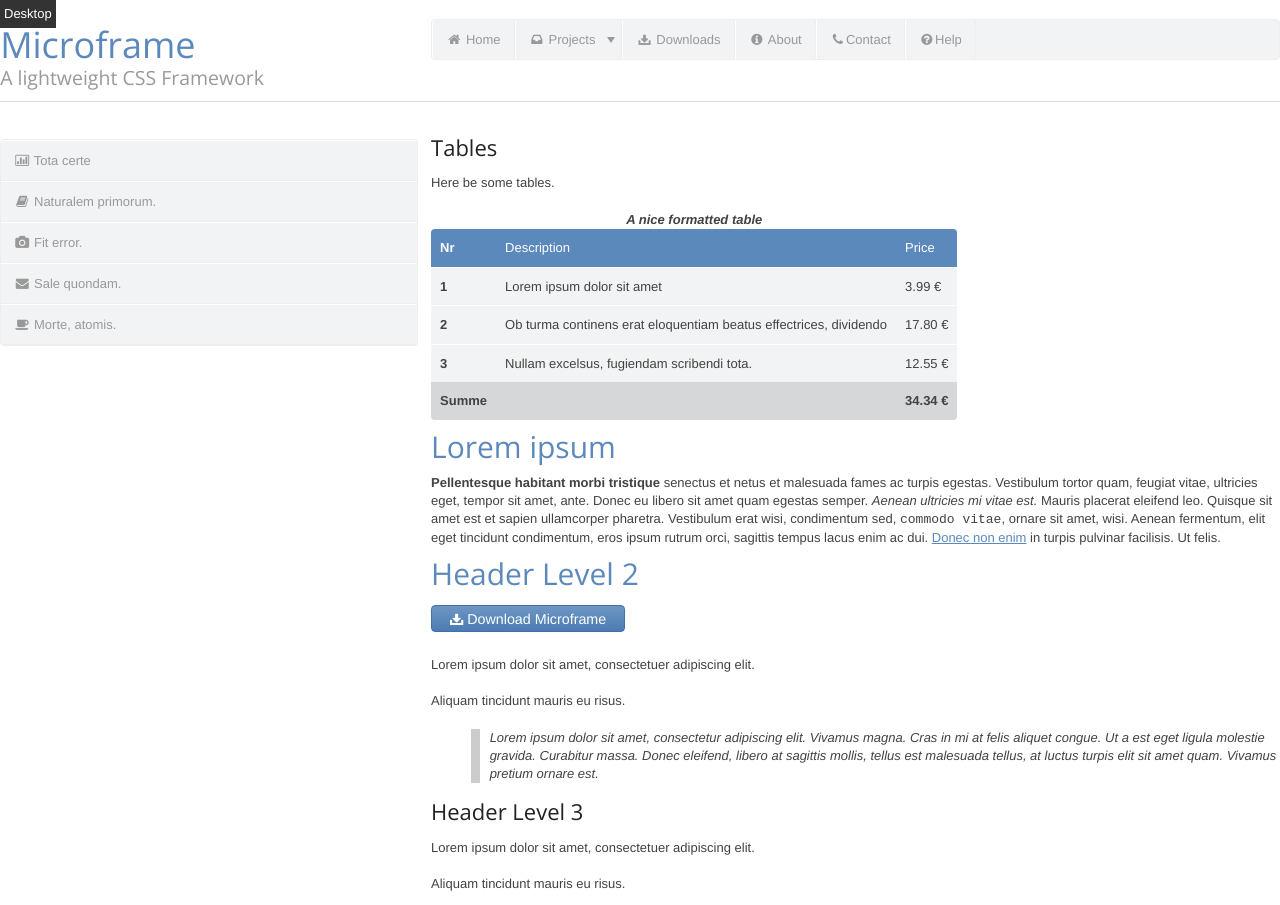
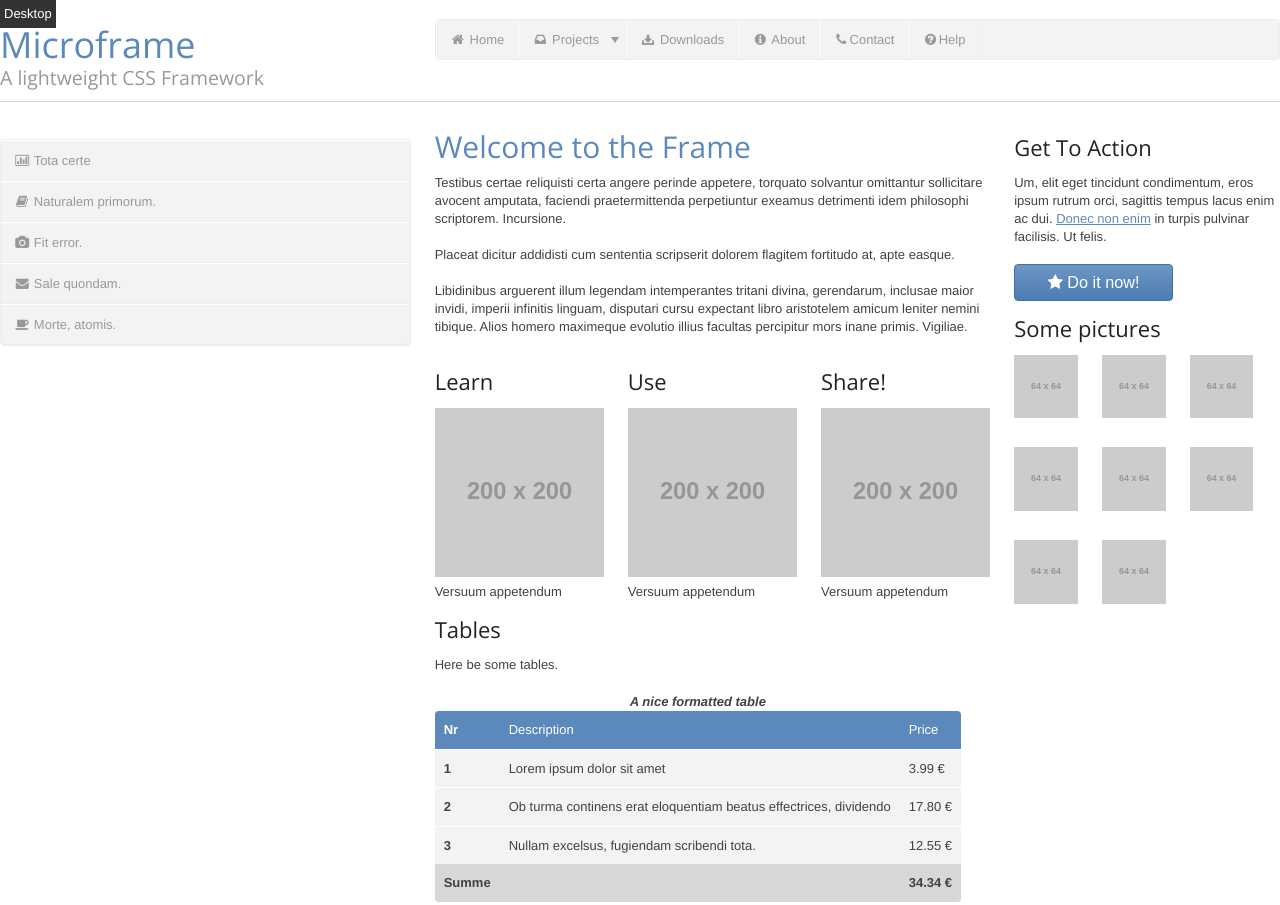
Before and after one commit to hannenz/microframe, a plain HTML site: page index.html in a window 1280 px wide. Shown: the top 905 px of the page. Drawn offline with nearby package versions, Linux system fonts and the light colour scheme; files that its build step writes are made by us from their sources; placeholder pictures from the web are drawn by us.

Commit message:
Some fixes and improvements
- extended index.html to display more framework elements and placeholders

- fixed double click event binding in navlist.js

- tested on real phone (js is quite slow, but it works well)

- Started excessive commenting

```diff
--- a/index.html
+++ b/index.html
@@ -1,4 +1,4 @@
-<!DOCTYPE html>
+<!doctype html>
 <!--[if lt IE 7]>      <html class="no-js lt-ie9 lt-ie8 lt-ie7"> <![endif]-->
 <!--[if IE 7]>         <html class="no-js lt-ie9 lt-ie8"> <![endif]-->
 <!--[if IE 8]>         <html class="no-js lt-ie9"> <![endif]-->
@@ -16,9 +16,10 @@
         <link href='http://fonts.googleapis.com/css?family=Open+Sans:400,300,300italic,400italic,600,700' rel='stylesheet' type='text/css'>
 
         <script src="js/vendor/modernizr-2.6.2.min.js"></script>
-        <script src="http://code.jquery.com/jquery-1.9.1.min.js"></script>
+        <script src="js/vendor/jquery-1.9.0.min.js"></script>
     </head>
     <body>
+
         <!--[if lt IE 7]>
             <p class="chromeframe">You are using an <strong>outdated</strong> browser. Please <a href="http://browsehappy.com/">upgrade your browser</a> or <a href="http://www.google.com/chromeframe/?redirect=true">activate Google Chrome Frame</a> to improve your experience.</p>
         <![endif]-->
@@ -68,7 +69,42 @@
 						<li><a href="#"><i class="icon-coffee"></i> Morte, atomis.</a></li>
 					</ul>
 				</nav>
+				<div id="main-content" class="eight columns">
+
+					<div class="row">
 						<div class="eight columns">
+
+							<div class="row">
+								<div class="twelve columns">
+									<h2>Welcome to the Frame</h2>
+									<p>Testibus certae reliquisti certa angere perinde appetere, torquato solvantur omittantur sollicitare avocent amputata, faciendi praetermittenda perpetiuntur exeamus detrimenti idem philosophi scriptorem. Incursione.</p>
+									<p>Placeat dicitur addidisti cum sententia scripserit dolorem flagitem fortitudo at, apte easque.</p>
+									<p>Libidinibus arguerent illum legendam intemperantes tritani divina, gerendarum, inclusae maior invidi, imperii infinitis linguam, disputari cursu expectant libro aristotelem amicum leniter nemini tibique. Alios homero maximeque evolutio illius facultas percipitur mors inane primis. Vigiliae.</p>
+								</div>
+							</div>
+							<div class="row">
+								<div class="four columns">
+									<h3>Learn</h3>
+									<figure>
+										<img src="http://placehold.it/200x200" alt="" />
+										<figcaption>Versuum appetendum</figcaption>
+									</figure>
+								</div>
+								<div class="four columns">
+									<h3>Use</h3>
+									<figure>
+										<img src="http://placehold.it/200x200" alt="" />
+										<figcaption>Versuum appetendum</figcaption>
+									</figure>
+								</div>
+								<div class="four columns">
+									<h3>Share!</h3>
+									<figure>
+										<img src="http://placehold.it/200x200" alt="" />
+										<figcaption>Versuum appetendum</figcaption>
+									</figure>
+								</div>
+							</div>
 
 							<h3>Tables</h3>
 							<p>Here be some tables.</p>
@@ -111,6 +147,28 @@
 							<h2>Lorem ipsum</h2>
 
 							<p><strong>Pellentesque habitant morbi tristique</strong> senectus et netus et malesuada fames ac turpis egestas. Vestibulum tortor quam, feugiat vitae, ultricies eget, tempor sit amet, ante. Donec eu libero sit amet quam egestas semper. <em>Aenean ultricies mi vitae est.</em> Mauris placerat eleifend leo. Quisque sit amet est et sapien ullamcorper pharetra. Vestibulum erat wisi, condimentum sed, <code>commodo vitae</code>, ornare sit amet, wisi. Aenean fermentum, elit eget tincidunt condimentum, eros ipsum rutrum orci, sagittis tempus lacus enim ac dui. <a href="#">Donec non enim</a> in turpis pulvinar facilisis. Ut felis.</p>
+						</div>
+						<div class="four columns">
+							<aside class="callout panel">
+								<h3>Get To Action</h3>
+								<p>Um, elit eget tincidunt condimentum, eros ipsum rutrum orci, sagittis tempus lacus enim ac dui. <a href="#">Donec non enim</a> in turpis pulvinar facilisis. Ut felis.</p>
+								<button class="large primary button"><i class="icon-star"></i> Do it now!</button>
+							</aside>
+							<aside class="panel">
+								<h3>Some pictures</h3>
+								<ul class="block-grid three">
+									<li><img src="http://placehold.it/64x64" alt="" /></li>
+									<li><img src="http://placehold.it/64x64" alt="" /></li>
+									<li><img src="http://placehold.it/64x64" alt="" /></li>
+									<li><img src="http://placehold.it/64x64" alt="" /></li>
+									<li><img src="http://placehold.it/64x64" alt="" /></li>
+									<li><img src="http://placehold.it/64x64" alt="" /></li>
+									<li><img src="http://placehold.it/64x64" alt="" /></li>
+									<li><img src="http://placehold.it/64x64" alt="" /></li>
+								</ul>
+							</aside>
+						</div>
+					</div>
 
 					<h2>Header Level 2</h2>
 
@@ -181,8 +239,6 @@
 		</div>
 
 	<!--
-        <script src="//ajax.googleapis.com/ajax/libs/jquery/1.9.0/jquery.min.js"></script>
-        <script>window.jQuery || document.write('<script src="js/vendor/jquery-1.9.0.min.js"><\/script>')</script>
         <script src="js/plugins/accordion.js"></script>
     -->
     <script src="js/plugins/navlist.js"></script>
--- a/js/plugins/navlist.js
+++ b/js/plugins/navlist.js
@@ -33,7 +33,6 @@
 
 			$menu.find('a.has-submenu').bind('click', _onClick);
 			$toggle.text($el.attr('title')).bind('click', _toggle);
-			$toggle.bind('click', _toggle);
 
 			$menu.hide();
 			hook('onInit');
--- a/sass/_grid.scss
+++ b/sass/_grid.scss
@@ -1,5 +1,11 @@
-/* Grid */
-
+/**
+ * _grid.scss
+ *
+ * grid module for microframe scss framework
+ *
+ * @author Johannes Braun <j.braun@agentur-halma.de>
+ * @package microframe
+ */
 .container {
 	min-width:360px;
 	max-width:1400px;
@@ -12,7 +18,6 @@
 	margin-left: -1*$gutterWidth;
 	margin-right: -1*$gutterWidth;
 	padding:0 $gutterWidth 0 0;
-
 }
 
 .row:after, .clearfix:after {
@@ -29,6 +34,11 @@
 	display:block;
 	float:left;
 	padding-left:$gutterWidth;
+
+	img {
+		max-width:100%;
+		height:auto;
+	}
 }
 
 
@@ -58,6 +68,10 @@ ul.block-grid {
 		float:left;
 		margin:0;
 		padding:0 $gutterWidth $gutterWidth 0;
+		img {
+			max-width:100%;
+			height:auto;
+		}
 	}
 	&.two	{
 		li {
--- a/sass/microframe.scss
+++ b/sass/microframe.scss
@@ -1,37 +1,41 @@
-/*
+/**
+ * microframe.scss
+ *
  * Microframe (S)CSS Framework
- * 2013 Johannes Braun <j.braun@agentur-halma.de
- *
-*/
+ * @author Johannes Braun <j.braun@agentur-halma.de
+ * @package microframe
+ */
 
-$fontSize: 13px;
-$gutterWidth: 1%;
+/* Grid settings */
+$gutterWidth: 24px;
+
+/* Typo settings */
 $headerFont: "Open Sans", "Helvetica Neue", helvetica, arial, sans-serif;
 $bodyFont: "Open Sans", "Helvetica Neue", helvetica, arial, sans-serif;
 $inputFont: "Open Sans", "Helvetica Neue", helvetica, arial, sans-serif;
+$fontSize: 13px;
 $verticalUnit:18px;
 $textColor:#434343;
 
-$borderRadius:4px;
-
+/* Colors */
 $primaryColor:#5C89BC;
 $secondaryColor:#89BC5C;
 $tertiaryColor:#BC5C89;
-
 $superLightGrey:#f2f3f4;
 $lightGrey:#d6d7d8;
 $mediumGrey:#999;
 $darkGrey:#666;
-
 $successColor:#89BC5C;
 $alertColor:#CB401A;
 
+/* Media queries settings */
 /* Everything between small and large is "medium" (e.g. tablet) */
 $breakpointSmall:480px;
 $breakpointLarge:1280px;
 
+/* Misc */
+$borderRadius:4px;
 $debug: 1;
-
 $navlistSubmenuWidth: 240px;
 
 @import "mixins";
```
Lines whose indentation alone changed are shown as unchanged.
